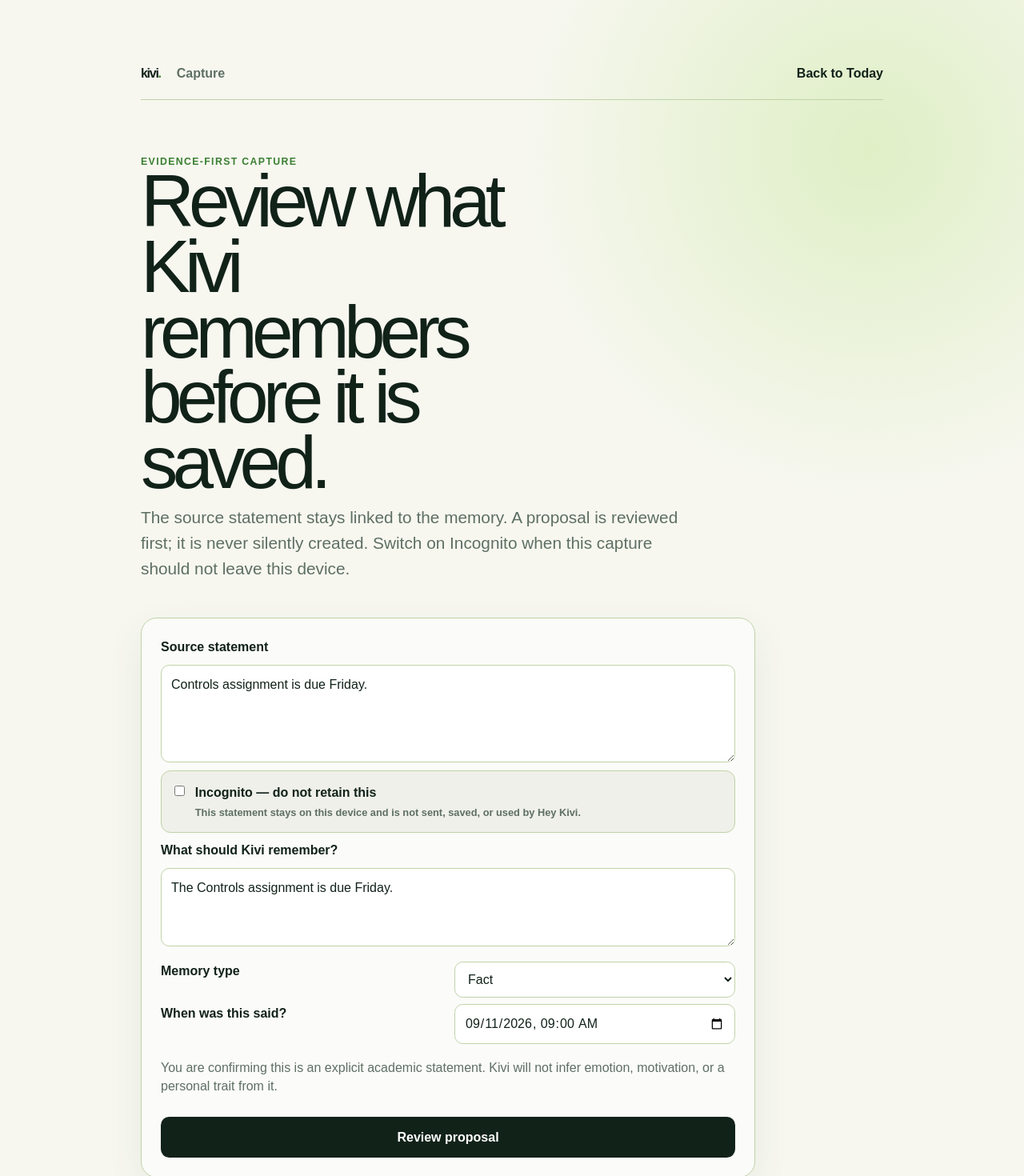
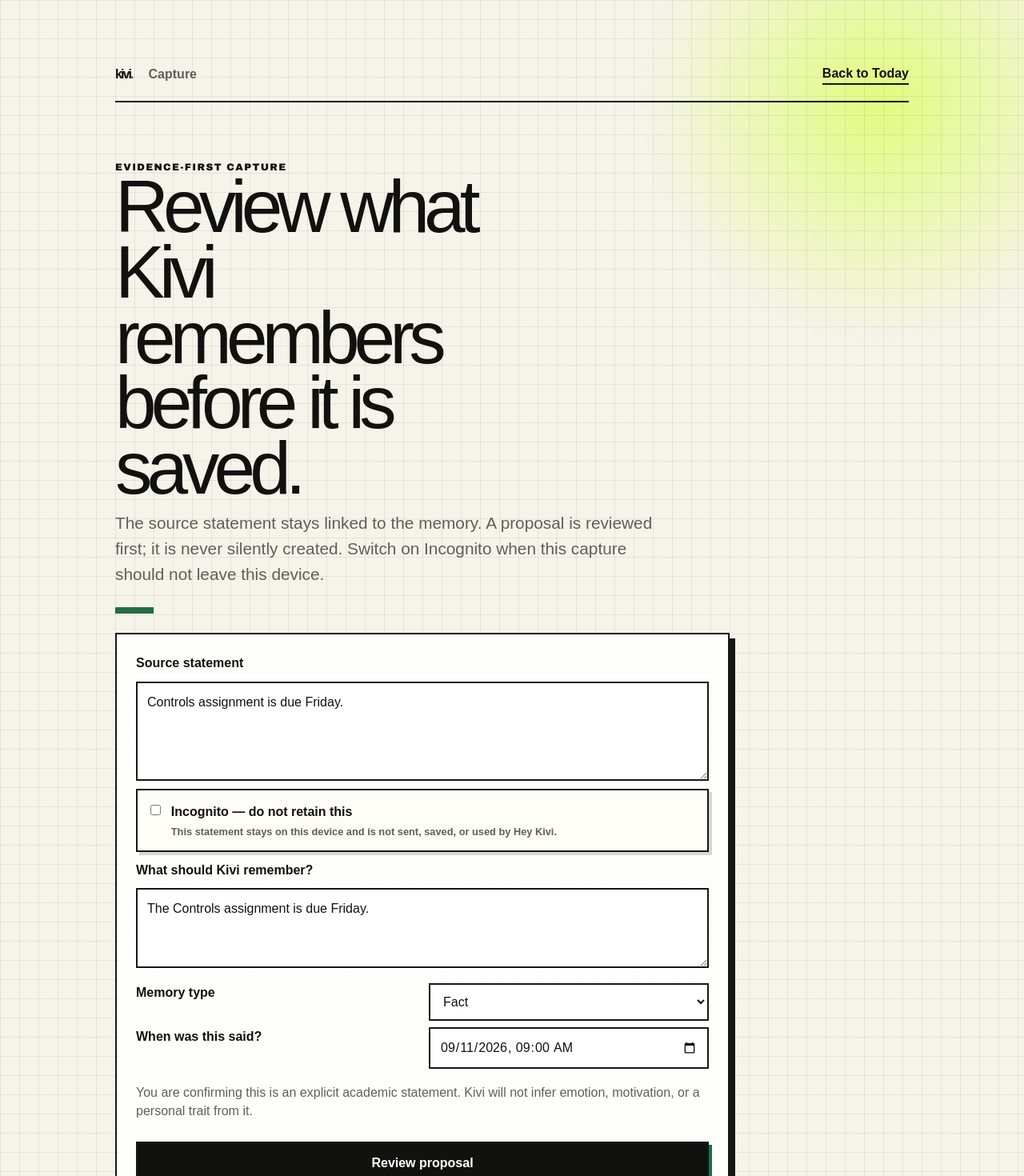
Before and after one commit to ProPrak01/golden-goose, a Next.js app: page /capture in a window 1280 px wide. Shown: the top 1470 px of the page at 80% size. Built offline with nearby package versions, Linux system fonts and the light colour scheme.

Commit message:
style: sharpen the Kivi product interface

```diff
--- a/app/globals.css
+++ b/app/globals.css
@@ -505,6 +505,181 @@
   background: var(--accent);
   content: "";
 }
+
+/* Sharp, editorial product-tool treatment */
+:root {
+  --ink: #11110f;
+  --paper: #f6f3eb;
+  --muted: #5e6058;
+  --line: #161614;
+  --accent: #236d45;
+  --acid: #d9ff51;
+  --warm: #ffbd6f;
+}
+body {
+  background-color: var(--paper);
+  background-image:
+    linear-gradient(rgb(17 17 15 / 7%) 1px, transparent 1px),
+    linear-gradient(90deg, rgb(17 17 15 / 7%) 1px, transparent 1px),
+    radial-gradient(circle at 86% 8%, rgb(217 255 81 / 70%), transparent 19rem);
+  background-size:
+    24px 24px,
+    24px 24px,
+    auto;
+}
+.shell {
+  width: min(100% - 2rem, 62rem);
+  gap: 1.5rem;
+}
+.topbar {
+  border-bottom: 2px solid var(--line);
+}
+.topbar a:not(.brand),
+.quiet {
+  border-bottom: 2px solid var(--line);
+  font-weight: 800;
+}
+.topbar a:not(.brand):hover,
+.quiet:hover {
+  background: var(--acid);
+}
+.brand {
+  font-family: "Arial Black", Impact, sans-serif;
+  letter-spacing: -0.12em;
+}
+.hero {
+  position: relative;
+}
+.hero::after {
+  display: block;
+  width: 3rem;
+  height: 0.55rem;
+  margin-top: 1.5rem;
+  background: var(--accent);
+  content: "";
+}
+.ask-card,
+.memory-timeline,
+.grid article,
+.capture-form,
+.history-list,
+.foundation-card {
+  border: 2px solid var(--line);
+  border-radius: 0;
+  background: rgb(255 255 255 / 88%);
+  box-shadow: 7px 7px 0 var(--line);
+}
+.ask-card,
+.memory-timeline,
+.capture-form,
+.history-list,
+.foundation-card {
+  animation: rise-in 420ms cubic-bezier(0.2, 0.8, 0.2, 1) both;
+}
+.memory-list li,
+.history-list li,
+.proposal-result,
+.composer,
+.evaluation-summary > div,
+.incognito-control,
+.previous-memory {
+  border: 2px solid var(--line);
+  border-radius: 0;
+  background: #fffdf7;
+  box-shadow: 4px 4px 0 rgb(17 17 15 / 16%);
+}
+.memory-list li {
+  transition:
+    transform 160ms ease,
+    box-shadow 160ms ease;
+}
+.memory-list li:hover {
+  transform: translate(-2px, -2px);
+  box-shadow: 7px 7px 0 var(--accent);
+}
+.memory-type,
+.confidence,
+.eyebrow,
+.status,
+.result-outcome {
+  color: var(--ink);
+  font-family: "Arial Black", Impact, sans-serif;
+}
+.memory-type,
+.status,
+.result-outcome {
+  display: inline-block;
+  padding: 0.16rem 0.36rem;
+  background: var(--acid);
+}
+.composer textarea,
+.capture-form textarea,
+.capture-form select,
+.capture-form input {
+  border: 2px solid var(--line);
+  border-radius: 0;
+}
+.incognito-control input {
+  width: auto;
+}
+.composer textarea:focus,
+.capture-form textarea:focus,
+.capture-form select:focus,
+.capture-form input:focus {
+  outline: 3px solid var(--acid);
+  outline-offset: 2px;
+}
+.composer button,
+.capture-form > button,
+.proposal-result button {
+  border: 2px solid var(--line);
+  border-radius: 0;
+  box-shadow: 4px 4px 0 var(--accent);
+  transition:
+    transform 130ms ease,
+    box-shadow 130ms ease,
+    background 130ms ease;
+}
+.composer button:hover,
+.capture-form > button:hover,
+.proposal-result button:hover {
+  transform: translate(2px, 2px);
+  box-shadow: 2px 2px 0 var(--accent);
+  background: var(--accent);
+}
+.incognito-control:has(input:checked) {
+  background: var(--warm);
+  box-shadow: 4px 4px 0 var(--line);
+}
+.foundation-card li::before {
+  border-radius: 0;
+  background: var(--acid);
+}
+@keyframes rise-in {
+  from {
+    opacity: 0;
+    transform: translateY(14px);
+  }
+  to {
+    opacity: 1;
+    transform: translateY(0);
+  }
+}
+@media (prefers-reduced-motion: reduce) {
+  .ask-card,
+  .memory-timeline,
+  .capture-form,
+  .history-list,
+  .foundation-card {
+    animation: none;
+  }
+  .memory-list li,
+  .composer button,
+  .capture-form > button,
+  .proposal-result button {
+    transition: none;
+  }
+}
 @media (width < 640px) {
   .shell {
     padding: 3rem 0;
```
